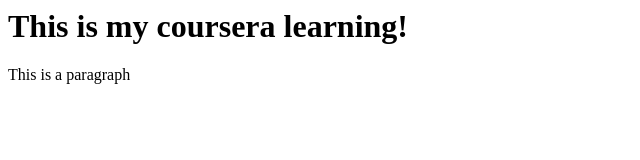
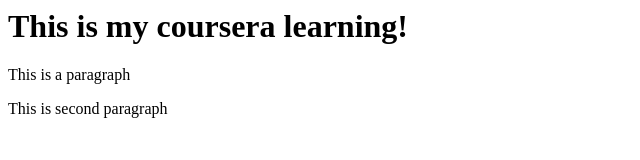
Before and after one commit to Radhikajjw/git-test, a website: page index.html in a window 1280 px wide. Shown: the whole page, without its empty margins (0-640 px from the left). Drawn offline with Linux system fonts and the light colour scheme.

Commit message:
fourth commit

```diff
--- a/index.html
+++ b/index.html
@@ -6,5 +6,6 @@
 <body>
 <h1> This is my coursera learning!</h1>
 <p>This is a paragraph</p>
+<p>This is second paragraph</p>
 </body>
 </html>
```
Also changed, not shown: package.json (added, +24 -0 lines), 4 other files.
